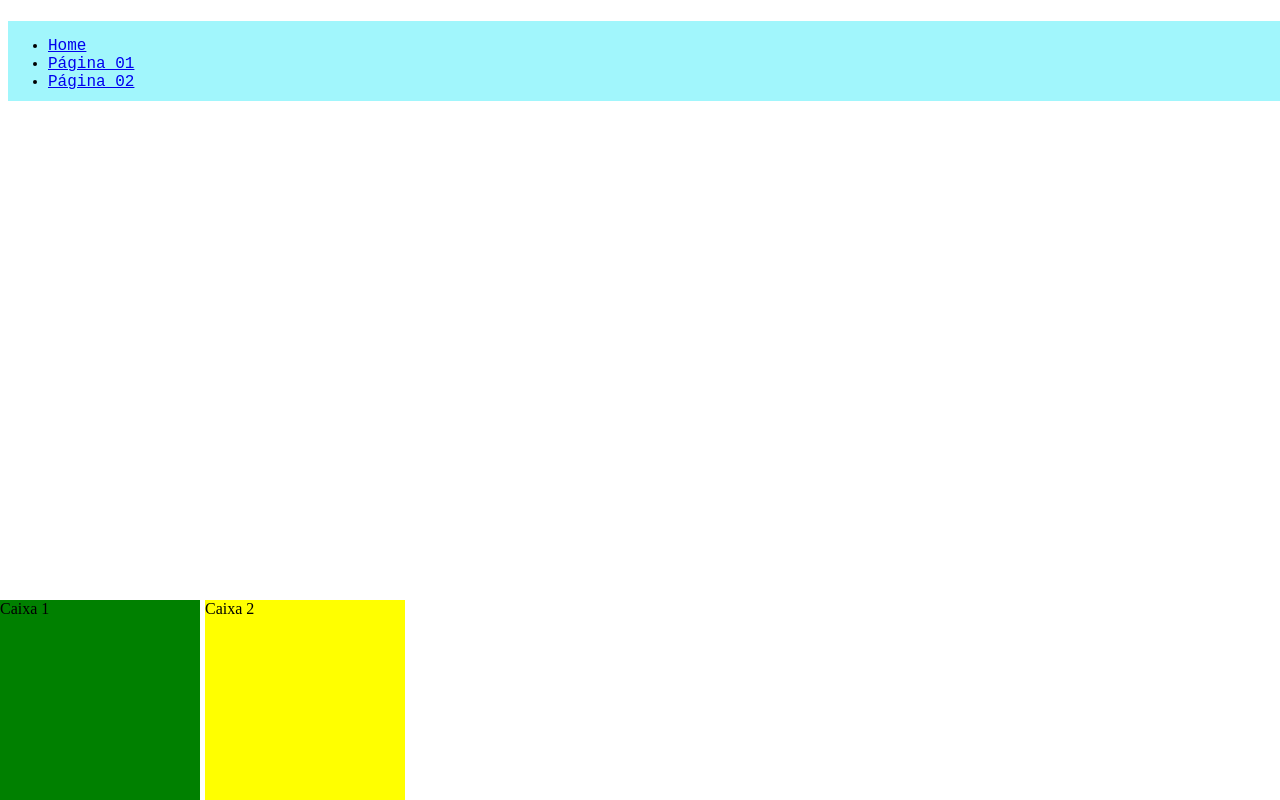
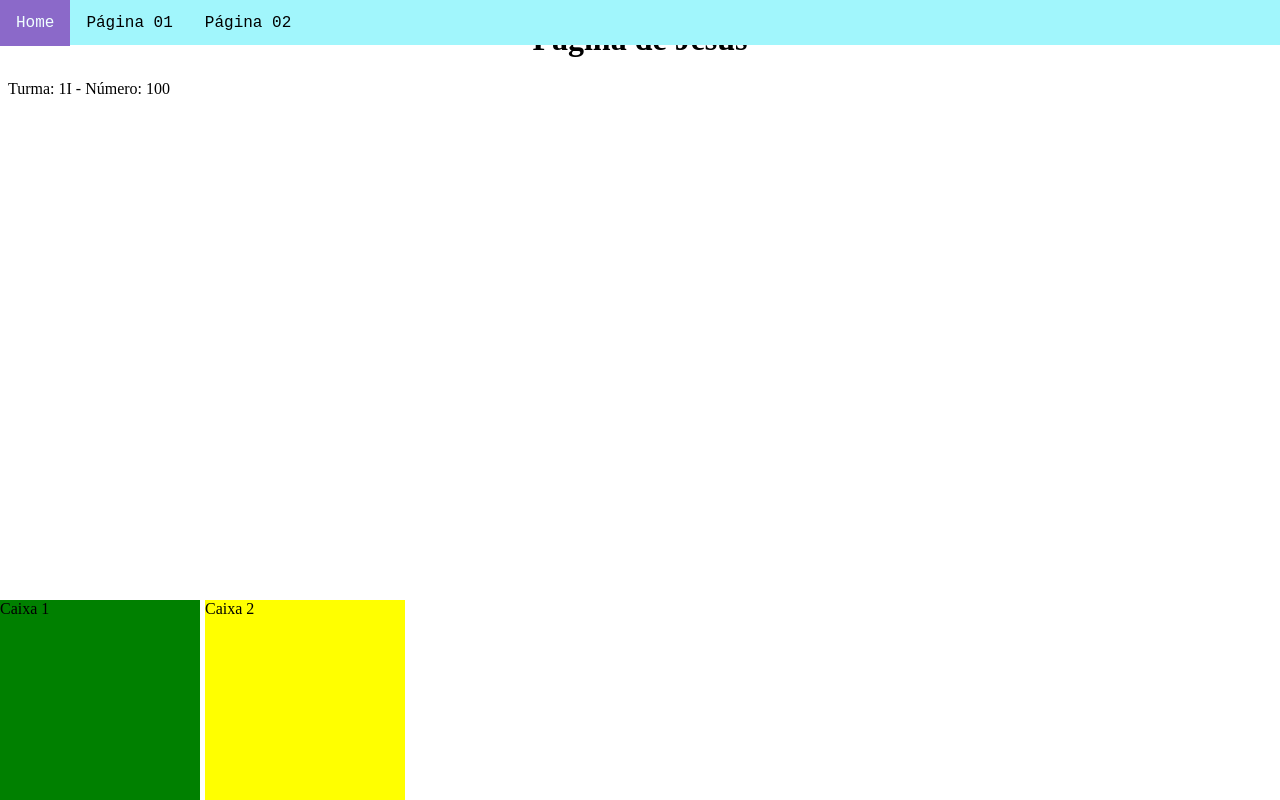
Before and after one commit to jesusmaringa/primeiroi_2t, a plain HTML site: page index.html in a window 1280 px wide. Drawn offline with Linux system fonts and the light colour scheme.

Commit message:
Aula 10-08

```diff
--- a/estilo.css
+++ b/estilo.css
@@ -23,7 +23,29 @@ h1 {
 .menuPrincipal {
    position: absolute;
    width: 100%;
-   height: 80px;
+   height: 45px;
    background:rgb(161, 246, 252);
    font-family: 'Courier New', Courier, monospace;
+   top: 0;
+   left: 0;
 }
+nav ul {
+  list-style-type: none;
+  margin: 0;
+  padding: 0;
+  overflow: 0;
+}
+li {
+  float: left;
+}
+li a {
+  display: block;
+  color: black;
+  text-align: center;
+  padding: 14px 16px;
+  text-decoration: none;
+}
+li a:hover {
+  background: rgb(139, 105, 201);
+  color: azure;
+}
```
